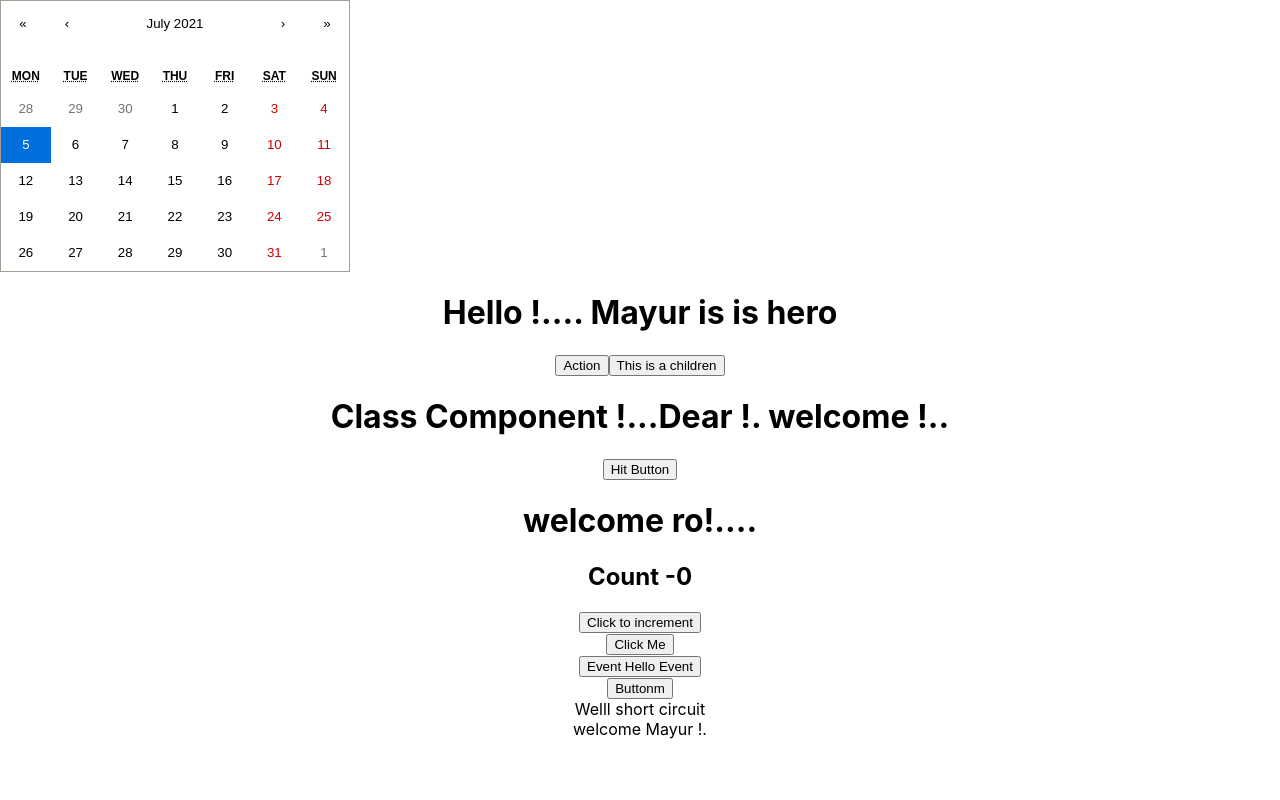
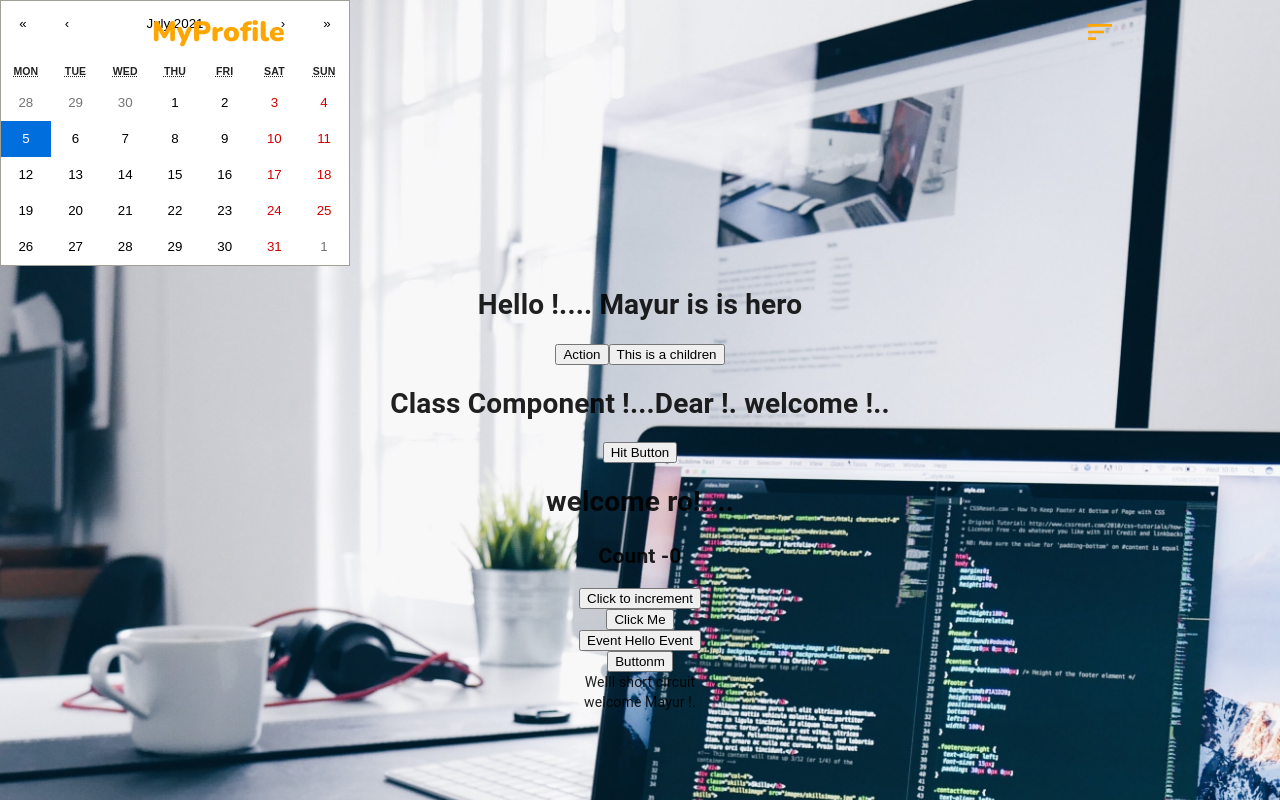
Before and after one commit to mayurchinche/trail1, a React (Create React App) app: page / in a window 1280 px wide. Shown: the top 800 px of the page. Built offline with nearby package versions, Linux system fonts and the light colour scheme.

Commit message:
adding header

```diff
--- a/package.json
+++ b/package.json
@@ -4,6 +4,7 @@
   "private": true,
   "dependencies": {
     "@material-ui/core": "^4.11.4",
+    "@material-ui/icons": "^4.11.2",
     "@testing-library/jest-dom": "^5.14.1",
     "@testing-library/react": "^11.2.7",
     "@testing-library/user-event": "^12.8.3",
--- a/public/index.html
+++ b/public/index.html
@@ -24,6 +24,9 @@
       work correctly both with client-side routing and a non-root public URL.
       Learn how to configure a non-root public URL by running `npm run build`.
     -->
+    <link rel="preconnect" href="https://fonts.googleapis.com">
+<link rel="preconnect" href="https://fonts.gstatic.com" crossorigin>
+<link href="https://fonts.googleapis.com/css2?family=Nunito:wght@900&display=swap" rel="stylesheet">
     <title>React App</title>
   </head>
   <body>
--- a/src/App.js
+++ b/src/App.js
@@ -14,6 +14,21 @@ import FunctionClick from './Components/functionClick';
 import { db } from './FirebaseConn';
 import firebase from 'firebase';
 
+import { makeStyles,CssBaseline,AppBar} from '@material-ui/core';
+import Header from './Components/Header';
+
+
+const useStyles=makeStyles((theme)=>({
+
+  root :{
+    minHeight :'100vh',
+    backgroundImage: `url(${process.env.PUBLIC_URL + "/Assets/1.jpg"})`,
+    backgroundRepeat:"no-repeat",
+    backgroundSize :'cover'
+  }
+
+}));
+
 const addTodo = (event) =>{
   //This will fire off when we click the button
   db.collection('todos').add({
@@ -27,10 +42,16 @@ const addTodo = (event) =>{
 }
 function App() {
   const [value, onChange] = useState(new Date());
+  const classes=useStyles();
+  return (
 
-  return (
+
+
     <div className="App">
-      <Calendar
+      <div className={classes.root}>
+        <CssBaseline/>
+         <Header/>
+         <Calendar
         onClickDay={console.log({value})}
         onChange={onChange}
         value={value}
@@ -47,6 +68,9 @@ function App() {
     <ConditionalRendering/>
     <NameList/>
       </div>
+
+      </div>
+
 );
 
 }
--- /dev/null
+++ b/src/Components/Header.js
@@ -0,0 +1,50 @@
+import { AppBar ,makeStyles,Toolbar,IconButton} from "@material-ui/core";
+import SortIcon from '@material-ui/icons/Sort';
+import React from 'react'
+
+const useStyles=makeStyles((theme)=>({
+
+ appbar :{
+     background :"none",
+     fontFamily: 'Nunito',
+    color:'#FFA500'
+
+ },
+ appbarWrapper :{
+    width :'80%',
+    margin :'0 auto'
+
+ },
+ appbarTitle:{
+     textAlign:'left',
+     margin :'0 auto',
+     flexGrow :'1'
+
+ },
+ icon :{
+
+    color:'#FFA500',
+    fontSize:'2rem'
+ }
+
+}));
+
+function Header() {
+    const classes=useStyles();
+    return (
+        <div>
+           <AppBar className ={classes.appbar} elevation={0}>
+             <Toolbar className ={classes.appbarWrapper}>
+                <h1 className ={classes.appbarTitle}>MyProfile</h1>
+               <IconButton>
+                    <SortIcon className={classes.icon}/>
+               </IconButton>
+             </Toolbar>
+
+
+            </AppBar>
+        </div>
+    )
+}
+
+export default Header
```
Also changed, not shown: public/Assets/1.jpg (added), 1 other file (tests, documents, lock files or other folders).
